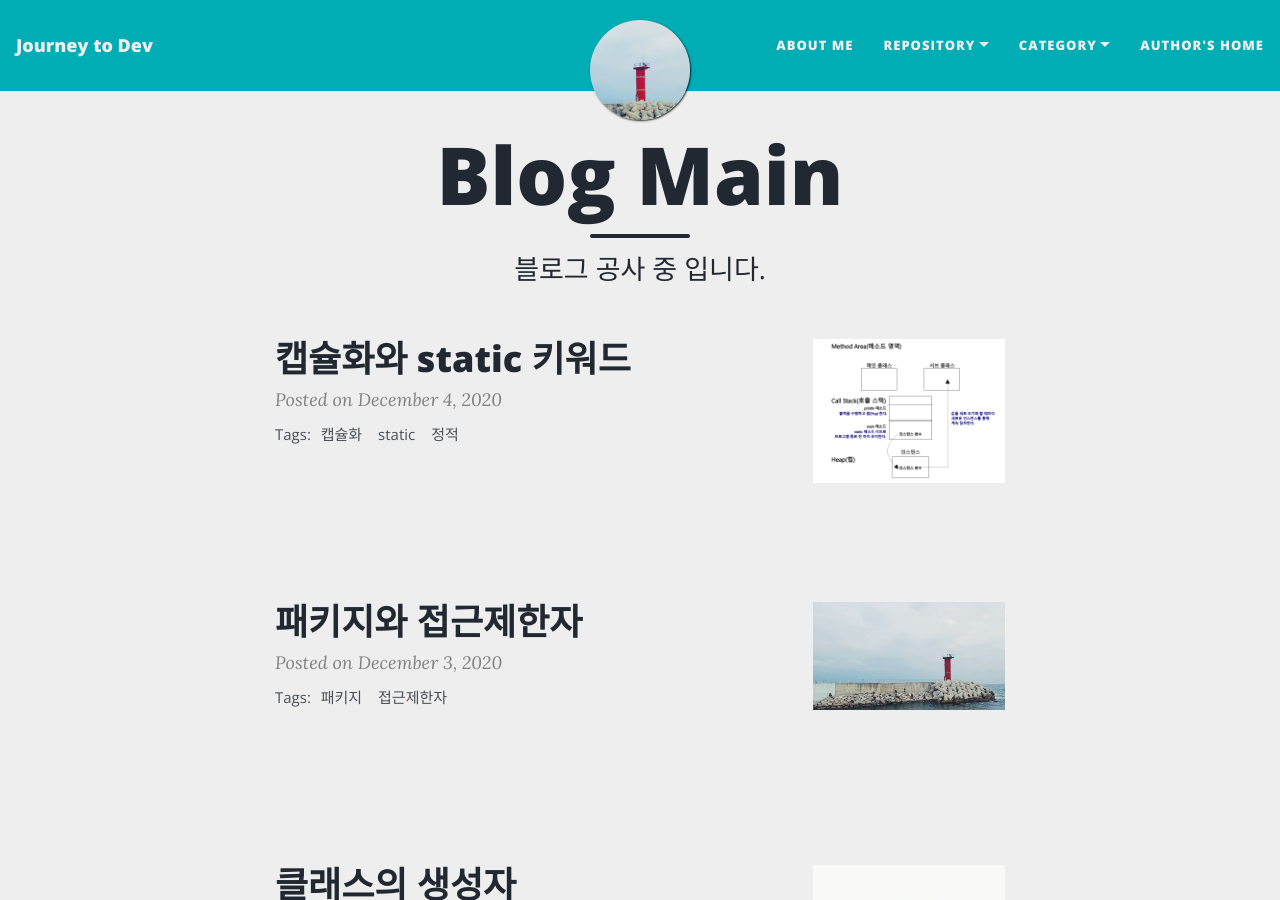
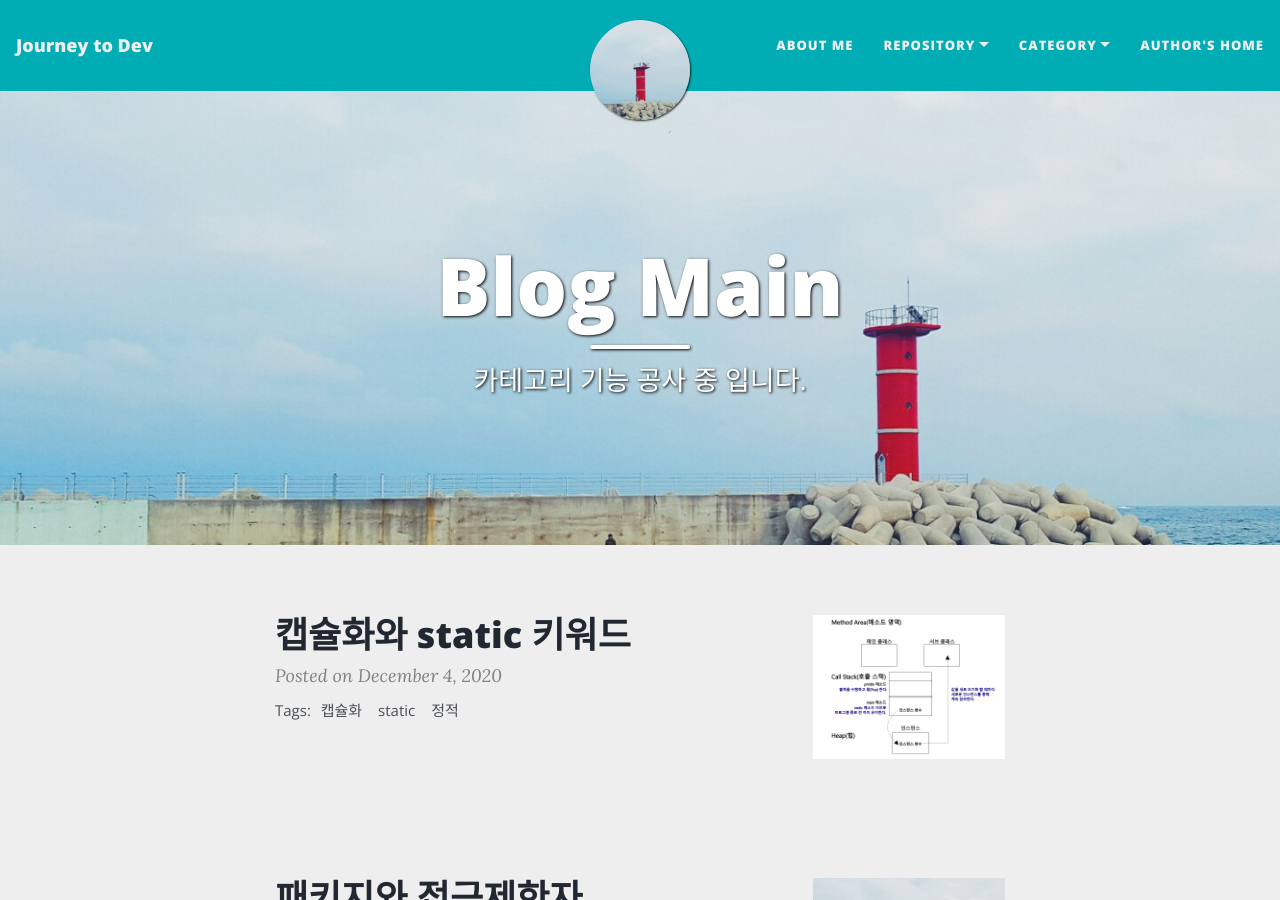
Before and after one commit to roqhdehd502/roqhdehd502.github.io, a Jekyll site: the page built from index.html, in a window 1280 px wide and 900 px high. Built offline with Jekyll 4.4.1, drawn with Linux system fonts in a browser that asks for light colours; nearby versions of some CDN libraries; the list of posts is cut into pages by our own code.

Commit message:
Update index.html

```diff
--- a/index.html
+++ b/index.html
@@ -1,5 +1,8 @@
 ---
+
 layout: home
 title: Blog Main
-subtitle: 블로그 공사 중 입니다.
+subtitle: 카테고리 기능 공사 중 입니다.
+cover-img: /assets/img/cover-img.jpg #건들지말것
+
 ---
```
